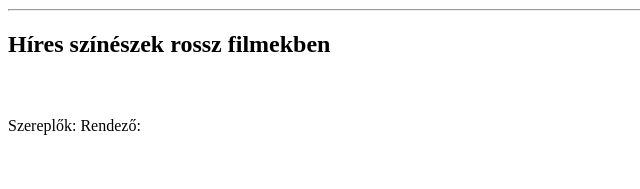
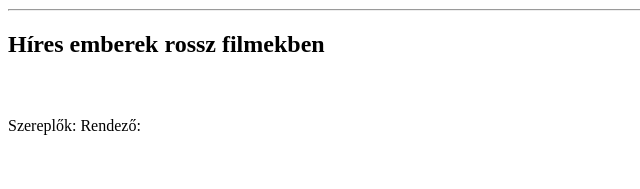
Before and after one commit to palsara/illeGITeam, a plain HTML site: page zs_kategoria.html in a window 1280 px wide. Shown: the part 2648-2837 px from the top of the page, 0-640 px from the left. Drawn offline with Linux system fonts and the light colour scheme.

Commit message:
upload zs-kategoria

```diff
--- a/zs_kategoria.html
+++ b/zs_kategoria.html
@@ -156,7 +156,7 @@
     <hr>
     <div>
         <h2 id="famousBadFilms">
-            Híres színészek rossz filmekben
+            Híres emberek rossz filmekben
         </h2>
     </div>
     <br>
```
